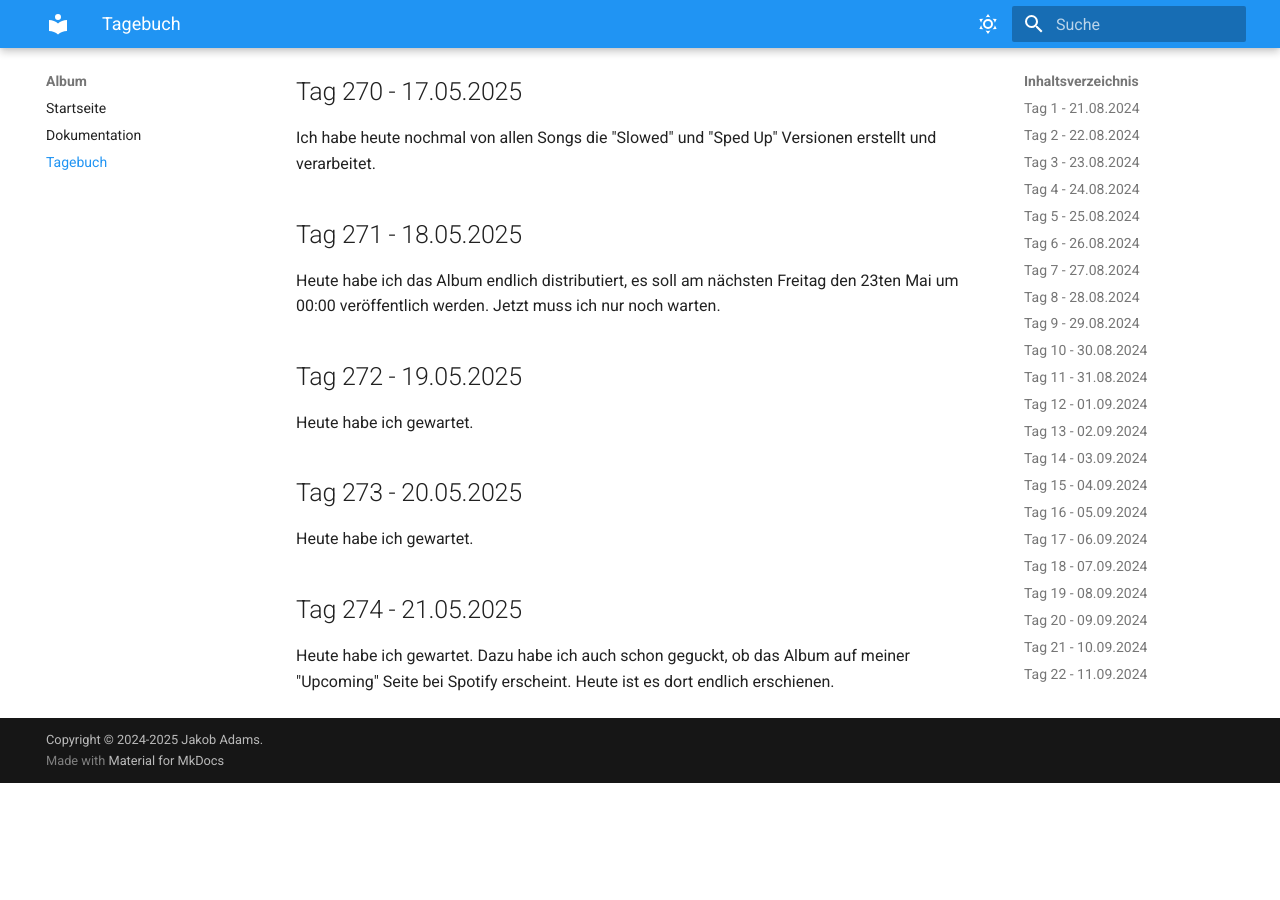
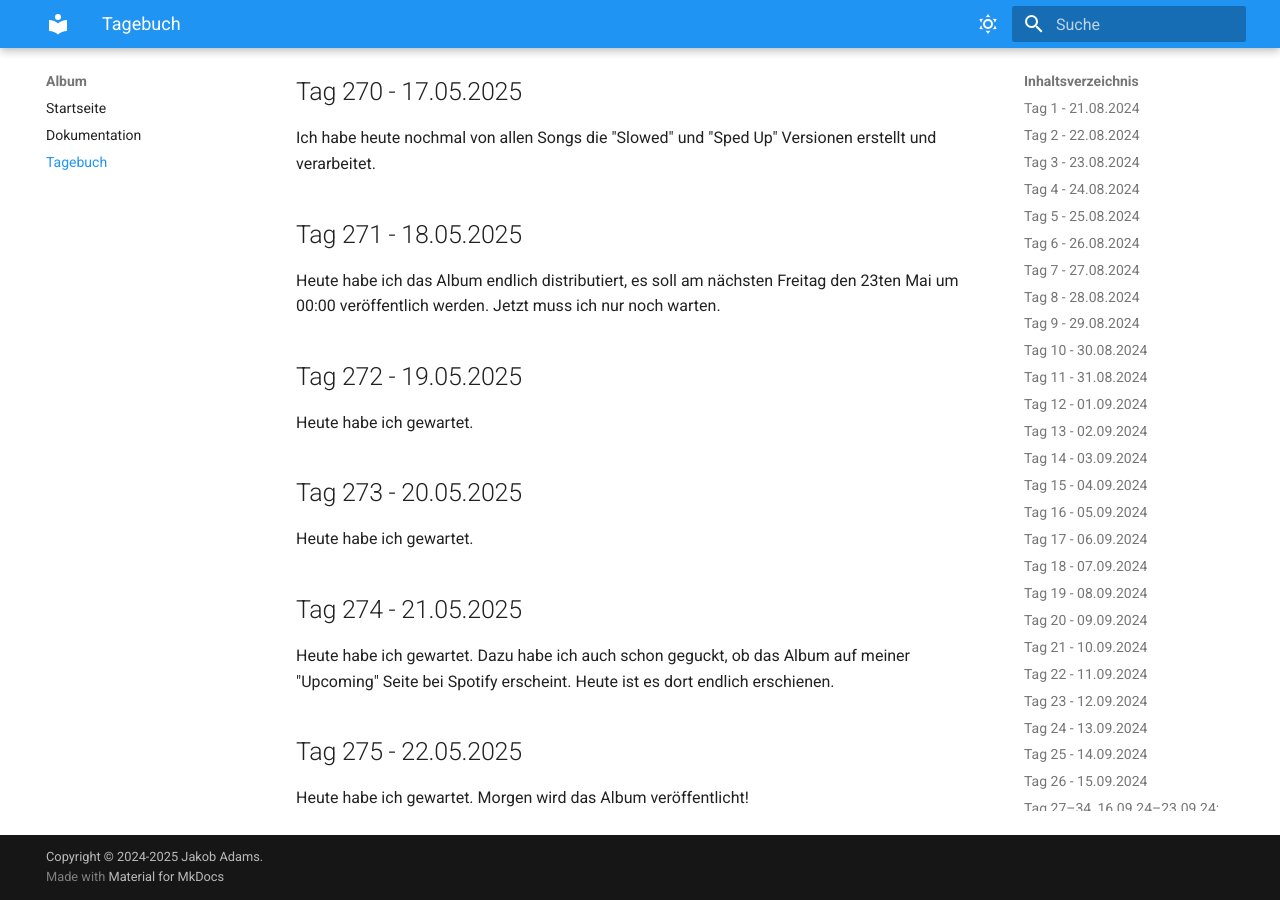
Before and after one commit to envacity/docs, an MkDocs documentation site: the page built from docs/Tagebuch.md, in a window 1280 px wide and 900 px high, scrolled down 27448 px. Built offline with MkDocs 1.6.1 and Material for MkDocs 9.7.7, drawn with Linux system fonts in a browser that asks for light colours; before the commit the page ends 28231 px from its top, so only the background shows below that.

Commit message:
update 12

```diff
--- a/docs/Tagebuch.md
+++ b/docs/Tagebuch.md
@@ -834,3 +834,7 @@
 ## Tag 274 - 21.05.2025
 
 Heute habe ich gewartet. Dazu habe ich auch schon geguckt, ob das Album auf meiner "Upcoming" Seite bei Spotify erscheint. Heute ist es dort endlich erschienen.
+
+## Tag 275 - 22.05.2025
+
+Heute habe ich gewartet. Morgen wird das Album veröffentlicht!
```
Also changed, not shown: docs/Dokumentation.md (+33 -1 lines), docs/assets/images/MIDI.png (added), docs/assets/images/NIAX.png (added), docs/assets/images/Ozone.png (added).
